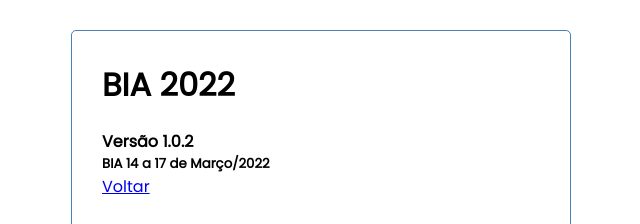
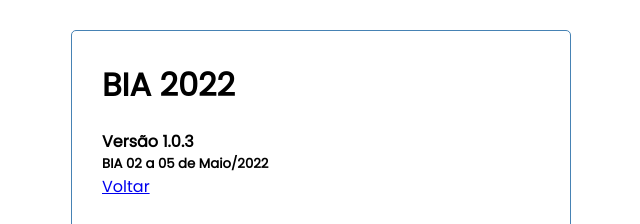
Before and after one commit to henrylle/bia, a React (Create React App) app in the folder client/: page /about in a window 1280 px wide. Shown: the top 224 px of the page, without its empty margins (319-959 px from the left). Built offline with nearby package versions, Linux system fonts and the light colour scheme; no server answers.

Commit message:
atualizando data do evento

```diff
--- a/client/src/components/About.js
+++ b/client/src/components/About.js
@@ -2,8 +2,8 @@ import { Link } from "react-router-dom";
 const About = () => {
   return (
     <div>
-      <h4>Versão 1.0.2</h4>
-      <h5>BIA 14 a 17 de Março/2022</h5>
+      <h4>Versão 1.0.3</h4>
+      <h5>BIA 02 a 05 de Maio/2022</h5>
       <Link to="/">Voltar</Link>
     </div>
   );
```
